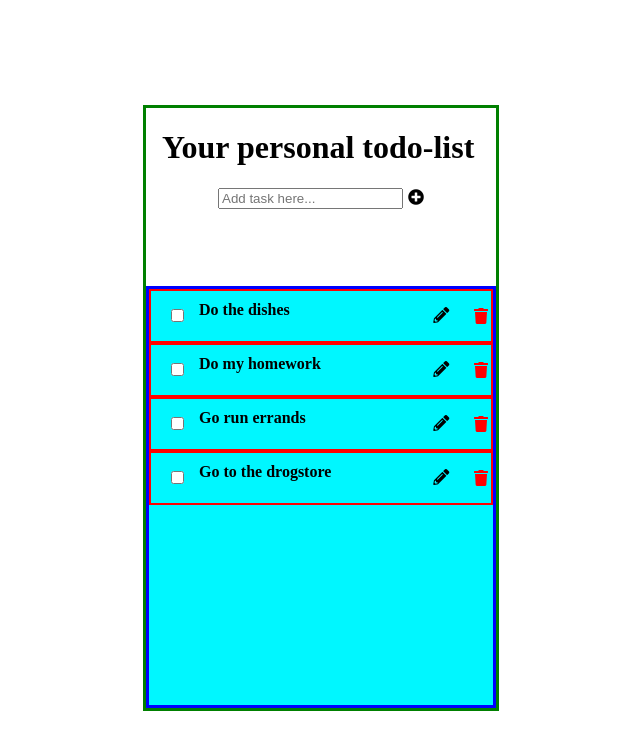
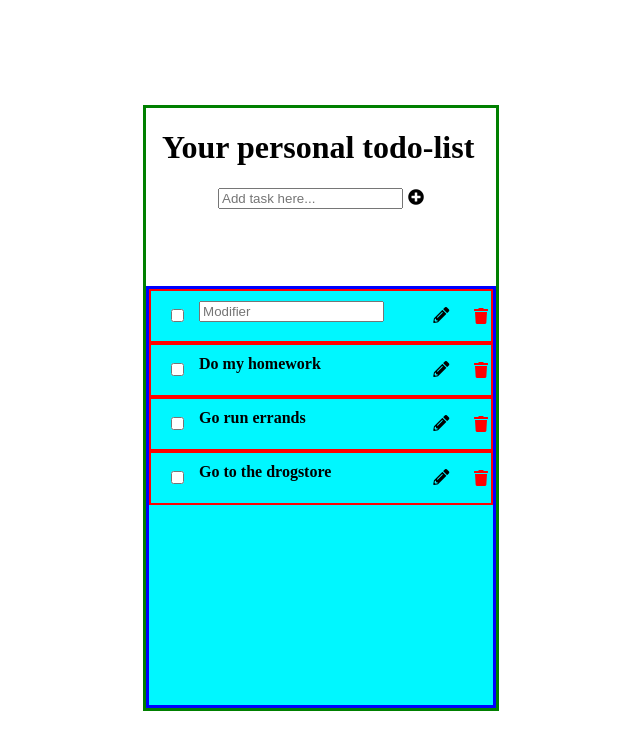
Before and after one commit to Dak2dak/gomycode-todolist-project, a React (Create React App) app: page / in a window 1280 px wide. Both pictures are taken after a click on the element 766 px from the left and 316 px from the top of the page. Shown: the top 750 px of the page, without its empty margins (319-959 px from the left). Built offline with nearby package versions, Linux system fonts and the light colour scheme.

Commit message:
fifth commit

```diff
--- a/src/components/ToDo.jsx
+++ b/src/components/ToDo.jsx
@@ -1,14 +1,38 @@
 import React from "react";
+import { Component } from "react";
 
-function ToDo(props) {
+class ToDo extends Component {
 
-    const handleDelete = (id) => {
-        props.taskDelete(id)
+
+    state ={
+        taskName : ""
+    }
+     handleDelete(id)  {
+        this.props.taskDelete(id)
     }
 
-    const modifyTodo = (id) => {
-        props.taskModify(id)
+    editTodo(id) {
+        this.props.editTodo(id)
     }
+
+    handleChange(e){
+        e.preventDefault();
+
+
+        this.setState({taskName : e.target.value})
+
+
+    }
+
+    handleSubmit(id, name){
+
+
+        this.props.onSubmit(id, name);
+
+    }
+
+    render(){
+
 
     return (
         <div className="todo">
@@ -16,16 +40,20 @@ function ToDo(props) {
                 <input type="checkbox" />
             </div>
             <div className="task--title">
-                {props.name}
+                <form onSubmit={(e)=> {e.preventDefault(); this.handleSubmit(this.props.id, this.state.taskName)}}>
+                {this.props.show ? <input type="text" placeholder="Modifier" onChange={this.handleChange.bind(this)} /> :  this.props.name}
+                </form>
             </div>
-            <div onClick={() => modifyTodo(props.id)} className="task--postponing">
+            <div onClick={() => this.editTodo(this.props.id)} className="task--postponing">
                 <i class="fas fa-pencil-alt"></i>
             </div>
-            <div onClick={() => handleDelete(props.id)} className="task--deleting">
+            <div onClick={() => this.handleDelete(this.props.id)} className="task--deleting">
                 <i className="fas fa-trash"></i>
             </div>
         </div>
     )
+
+}
 }
 
 export default ToDo;
--- a/src/components/ToDoList.jsx
+++ b/src/components/ToDoList.jsx
@@ -6,11 +6,12 @@ class ToDoList extends React.Component {
 
     state = {
         tasks: [
-            {id: 1, taskName: "Do the dishes", done: false},
-            {id: 2, taskName: "Do my homework", done: false},
-            {id: 3, taskName: "Go run errands", done: false},
-            {id: 4, taskName: "Go to the drogstore", done: false}
+            {id: 1, taskName: "Do the dishes", done: false, show : false},
+            {id: 2, taskName: "Do my homework", done: false, show : false},
+            {id: 3, taskName: "Go run errands", done: false, show : false},
+            {id: 4, taskName: "Go to the drogstore", done: false, show : false}
         ]
+
     }
 
     handleDelete = id => {
@@ -18,24 +19,36 @@ class ToDoList extends React.Component {
         const index = newTasks.findIndex(task => task.id === id)
 
         newTasks.splice(index, 1);
-
         this.setState({tasks: newTasks});
     }
 
-    modifyTodo = (id) => {
+    editTodo = (id) => {
+    const newTasks =  [...this.state.tasks];
+    newTasks.forEach(task =>
+            {if(task.id === id) {
+                task.show = !task.show;
+        }})
 
+        this.setState({tasks : newTasks})
+    }
 
-        const element = <input type="text" />
-        console.log({element})
+    modifyTodo = (id, name) => {
+        const newTasks =  [...this.state.tasks];
+            newTasks.forEach(task =>
+                {if(task.id === id) {
+                    task.taskName = name;
+                    task.show = !task.show;
+            }})
+
+        this.setState({tasks : newTasks})
         }
 
         render() {
-
             return(
                 <div className="todo--list">
                     {this.state.tasks.map(task => <ToDo name = {task.taskName}
                     id = {task.id} taskDelete={this.handleDelete}
-                taskModify = {this.modifyTodo} />)}
+                    editTodo= {this.editTodo}  show={task.show} onSubmit={this.modifyTodo}/>)}
                 </div>
             )
         }
```
Lines whose indentation alone changed are shown as unchanged.
